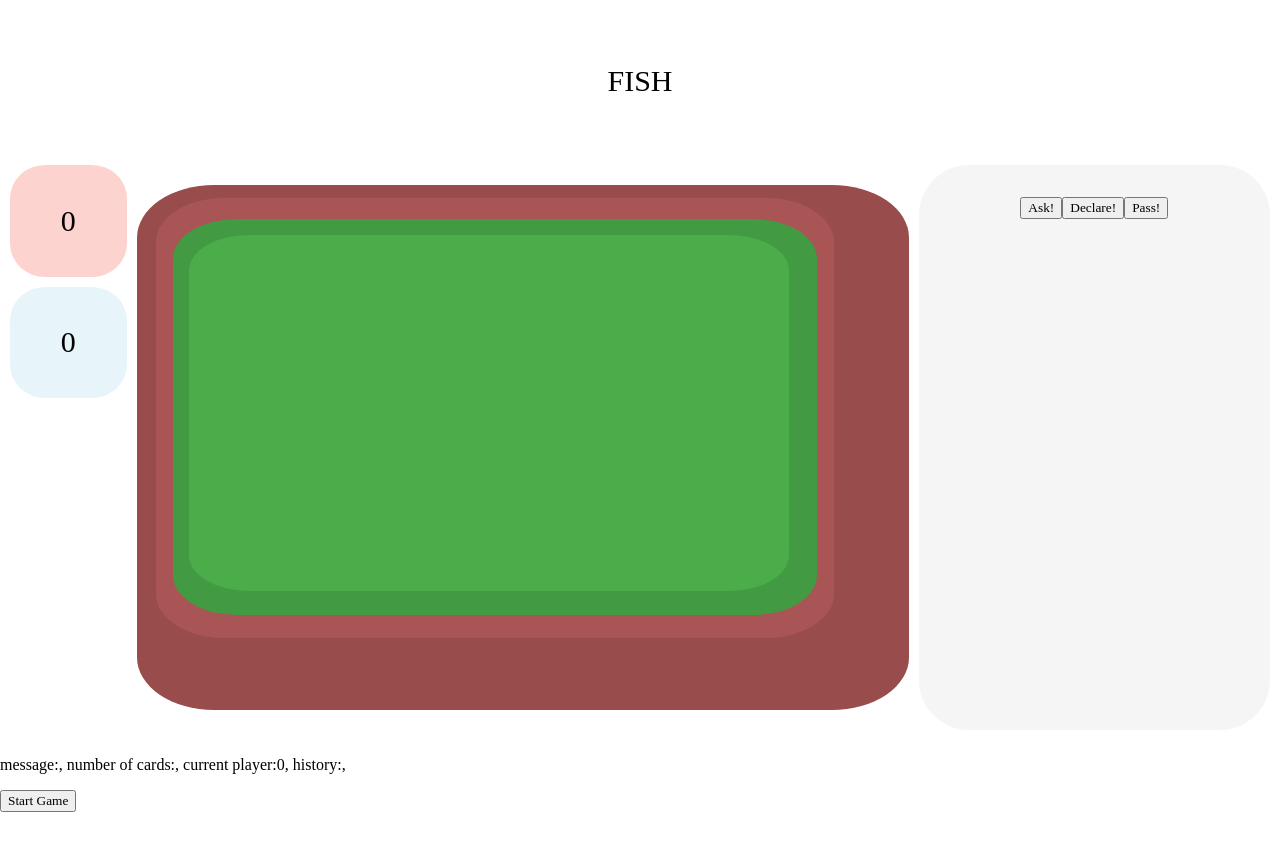
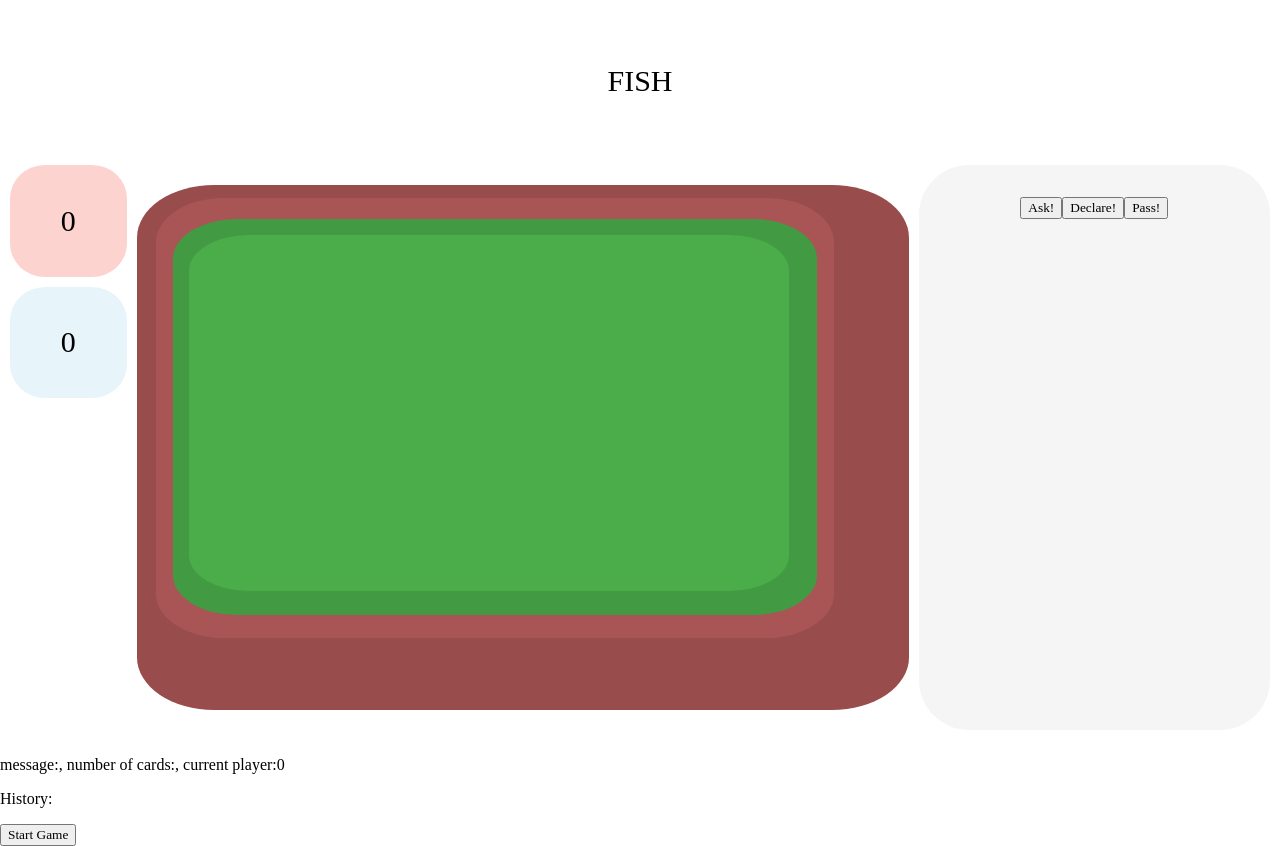
Before and after one commit to Edgar-Roman/nutty_arcade, a React (Create React App) app in the folder Fish-Frontend/: page / in a window 1280 px wide. Before the commit the page ends 812 px from the top, so only its background shows below. Built offline with nearby package versions, Linux system fonts and the light colour scheme.

Commit message:
Fixed history render

```diff
--- a/Fish-Frontend/src/Fish.jsx
+++ b/Fish-Frontend/src/Fish.jsx
@@ -115,7 +115,7 @@ class Fish extends React.Component {
 
         let history = [];
         for (let i = 0; i < this.state.history.length; i++){
-            listItems.push(<li className="history-li" key={this.state.history[i]}>{this.state.history[i]}</li>);
+            history.push(<li className="history-li" key={this.state.history[i]}>{this.state.history[i]}</li>);
         }
 
         return(
@@ -219,9 +219,11 @@ class Fish extends React.Component {
                     number of cards:
                     {this.state.numCards},
                     current player:
-                    {this.state.currentPlayer},
-                    history:
-                    {this.state.history},
+                    {this.state.currentPlayer}
+                </p>
+                <p>
+                    History:
+                    <ul>{history}</ul>
                 </p>
                 <div id="instructions">
                     <button type="button" onClick={() => this.handleDisplayHand()}>Start Game</button>
```
